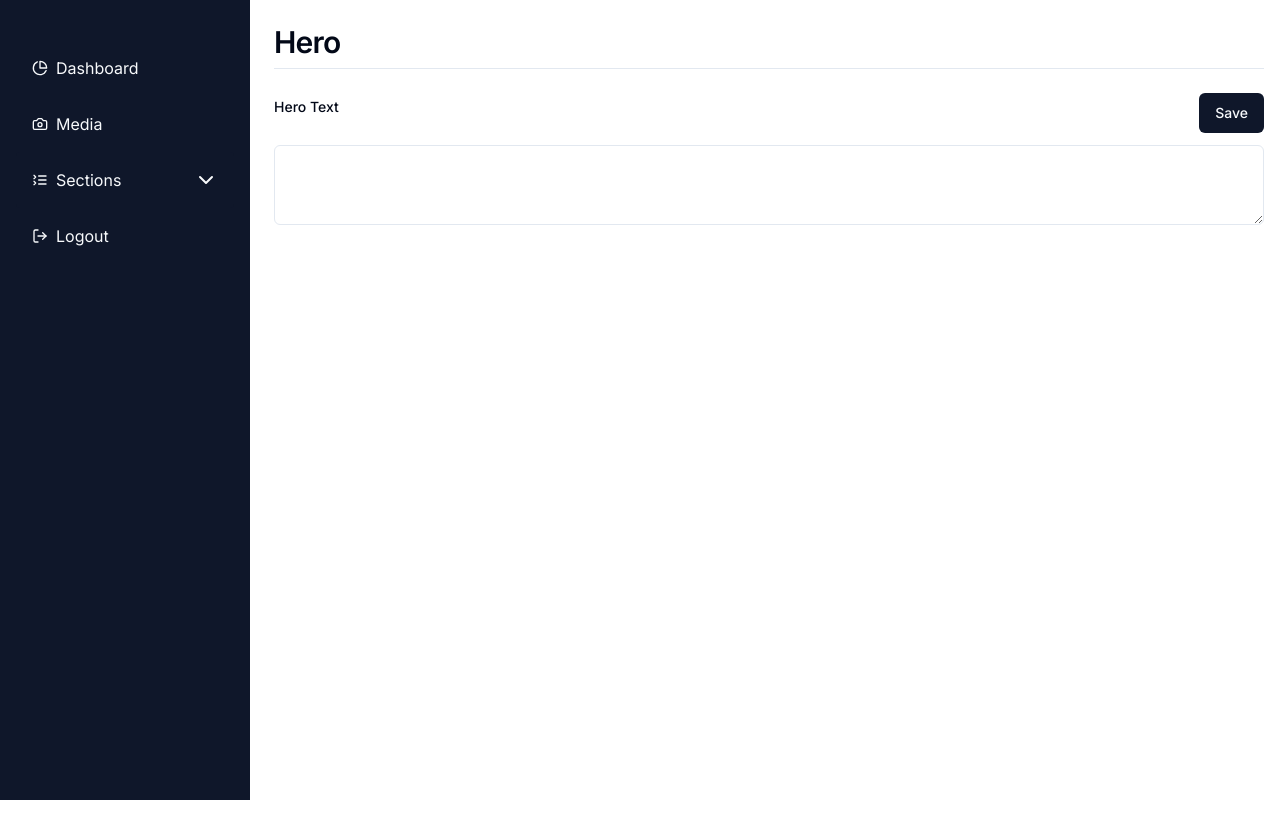
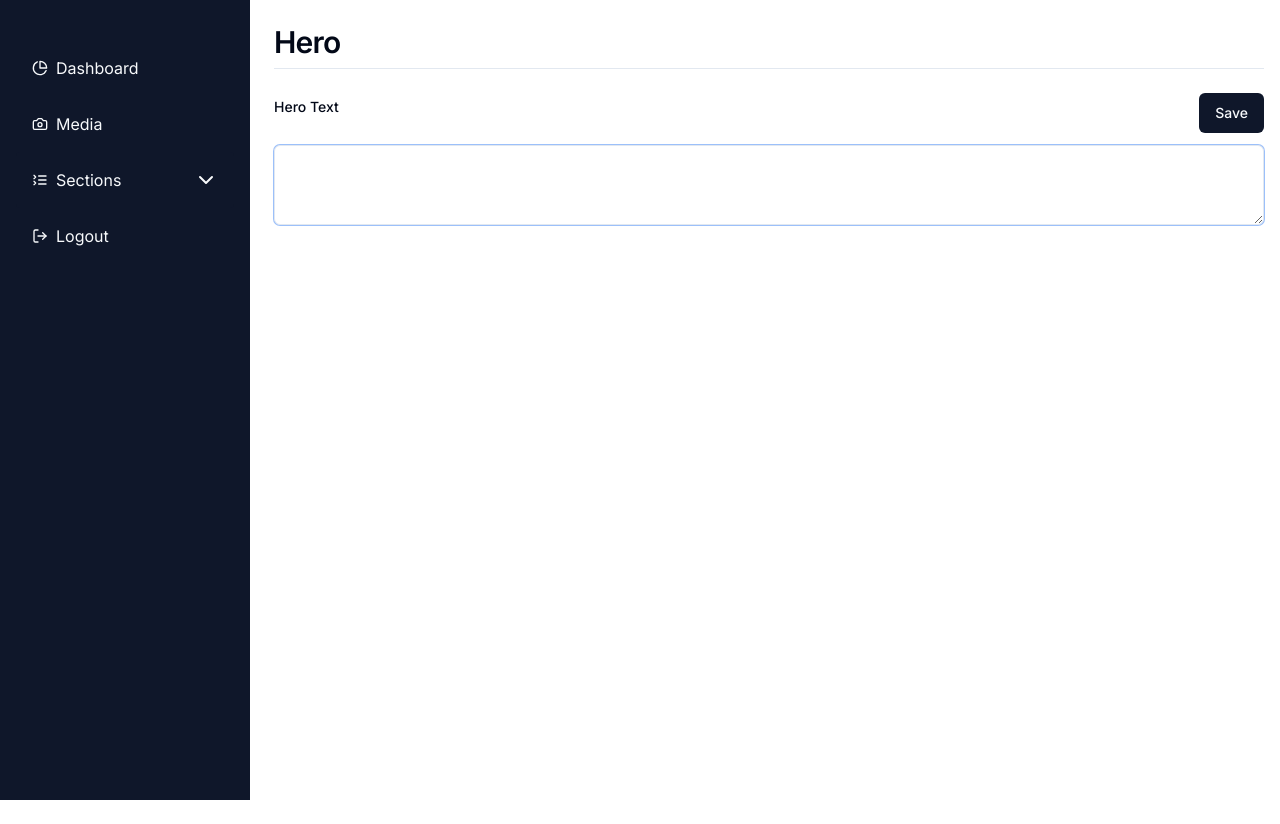
Before and after one commit to arshia-eskandari/portfolio, a Next.js app: page /admin/hero in a window 1280 px wide. Built offline with nearby package versions, Linux system fonts and the light colour scheme; no server answers; the database is empty.

Commit message:
adjusted ring

```diff
--- a/src/components/ui/Textarea.tsx
+++ b/src/components/ui/Textarea.tsx
@@ -12,7 +12,7 @@ const Textarea = React.forwardRef(function Textarea(
   return (
     <textarea
       className={cn(
-        "flex min-h-[80px] w-full rounded-md border border-input bg-background px-3 py-2 text-sm ring-offset-background placeholder:text-muted-foreground focus-visible:outline-none focus-visible:ring-2 disabled:cursor-not-allowed disabled:opacity-50",
+        "flex min-h-[80px] w-full rounded-md border border-input bg-background px-3 py-2 text-sm ring-offset-background placeholder:text-muted-foreground focus-visible:outline-none ring-1 focus-visible:ring-2 disabled:cursor-not-allowed disabled:opacity-50",
         className,
       )}
       ref={ref}
```
